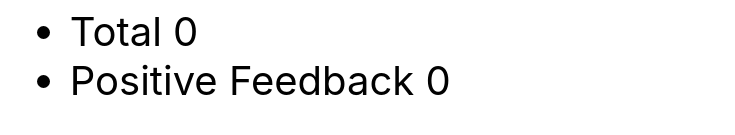
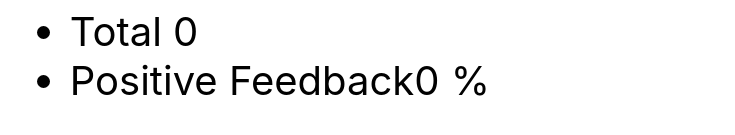
Before and after one commit to the-most-trained-trainee/goit-react-hw-02-feedback, a React (Create React App) app: page / in a window 1280 px wide. Shown: the part 643-778 px from the top of the page, without its empty margins (273-1008 px from the left). Built offline with nearby package versions, Linux system fonts and the light colour scheme.

Commit message:
Interim Commit (Stage 2/4)

```diff
--- a/src/components/App.jsx
+++ b/src/components/App.jsx
@@ -1,4 +1,4 @@
-import FeedBackStats from "./FeedBackStats";
+import FeedBackStats from './FeedBackStats';
 
 export const App = () => {
   return (
@@ -9,10 +9,16 @@ export const App = () => {
         justifyContent: 'center',
         alignItems: 'center',
         fontSize: 40,
-        color: '#010101'
+        color: '#010101',
       }}
     >
-      <FeedBackStats/>
+      <FeedBackStats
+        good={0}
+        neutral={0}
+        bad={0}
+        total={0}
+        positivePercentage={0}
+      />
     </div>
   );
 };
--- a/src/components/FeedBackStats.jsx
+++ b/src/components/FeedBackStats.jsx
@@ -1,10 +1,19 @@
 import React from 'react';
+import FeedbackOptions from './FeedbackOptions';
 
 class FeedBackStats extends React.Component {
-  state = {
+  static defaultProps = {
     good: 0,
     neutral: 0,
     bad: 0,
+    total: 0,
+    positivePercentage: 0,
+  };
+
+  state = {
+    good: this.props.good,
+    neutral: this.props.neutral,
+    bad: this.props.bad,
   };
 
   goodFeedbackIncrement = () => {
@@ -31,32 +40,28 @@ class FeedBackStats extends React.Component {
     });
   };
 
-  countTotalFeedback = () => Object.values(this.state).reduce((x, y) => x + y);
+  countTotalFeedback = () => {
+    const initialTotal = this.props.total;
+    const aggregateTotal = Object.values(this.state).reduce((x, y) => x + y);
+    return initialTotal + aggregateTotal;
+  };
 
-  countPositiveFeedbackPercentage = () =>
-    (this.state.good * 100) / Object.values(this.state).reduce((x, y) => x + y);
+  countPositiveFeedbackPercentage = () => {
+    return (
+      (this.state.good * 100) /
+      Object.values(this.state).reduce((x, y) => x + y)
+    );
+  };
 
   render() {
     return (
       <div>
         <h2>Please, leave feedback</h2>
-        <ul>
-          <li>
-            <button type="button" onClick={this.goodFeedbackIncrement}>
-              Good
-            </button>
-          </li>
-          <li>
-            <button type="button" onClick={this.neutralFeedbackIncrement}>
-              Neutral
-            </button>
-          </li>
-          <li>
-            <button type="button" onClick={this.badFeedbackIncrement}>
-              Bad
-            </button>
-          </li>
-        </ul>
+        <FeedbackOptions
+          goodFeedbackIncrement={this.goodFeedbackIncrement}
+          neutralFeedbackIncrement={this.neutralFeedbackIncrement}
+          badFeedbackIncrement={this.badFeedbackIncrement}
+        />
         <h2>Statistics</h2>
         <ul>
           <li>
@@ -73,10 +78,11 @@ class FeedBackStats extends React.Component {
           </li>
           <li>
             <span>
-              Positive Feedback{' '}
+              Positive Feedback
               {this.countTotalFeedback() === 0
                 ? 0
-                : this.countPositiveFeedbackPercentage()}
+                : this.countPositiveFeedbackPercentage()}{' '}
+              %
             </span>
           </li>
         </ul>
--- /dev/null
+++ b/src/components/FeedbackOptions.jsx
@@ -0,0 +1,24 @@
+import React from 'react';
+
+const FeedbackOptions = ({goodFeedbackIncrement, neutralFeedbackIncrement, badFeedbackIncrement}) => (
+  <ul>
+    <li>
+      <button type="button" onClick={goodFeedbackIncrement}>
+        Good
+      </button>
+    </li>
+    <li>
+      <button type="button" onClick={neutralFeedbackIncrement}>
+        Neutral
+      </button>
+    </li>
+    <li>
+      <button type="button" onClick={badFeedbackIncrement}>
+        Bad
+      </button>
+
+    </li>
+  </ul>
+);
+
+export default FeedbackOptions;
```
